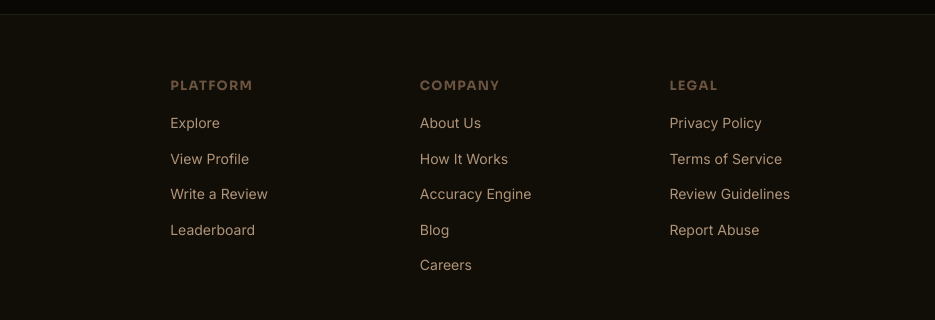
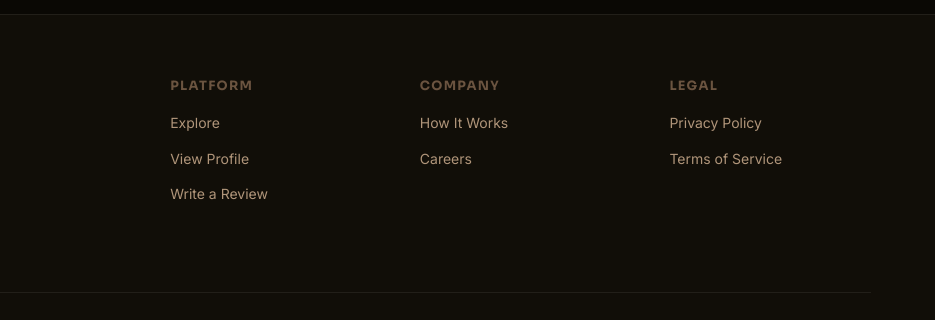
Before and after one commit to zacharyginis/peepd, a website: page cookie-policy.html in a window 1280 px wide. Shown: the part 3726-4046 px from the top of the page, 345-1280 px from the left. Drawn offline with Linux system fonts and the light colour scheme.

Commit message:
remove erroneous footer links

```diff
--- a/cookie-policy.html
+++ b/cookie-policy.html
@@ -222,16 +222,12 @@
             <li><a href="/">Explore</a></li>
             <li><a href="/profile">View Profile</a></li>
             <li><a href="/write-review">Write a Review</a></li>
-            <li><a href="#">Leaderboard</a></li>
           </ul>
         </div>
         <div class="footer__col">
           <h4>Company</h4>
           <ul>
-            <li><a href="#">About Us</a></li>
-            <li><a href="#">How It Works</a></li>
-            <li><a href="#">Accuracy Engine</a></li>
-            <li><a href="#">Blog</a></li>
+            <li><a href="/how-it-works">How It Works</a></li>
             <li><a href="/careers">Careers</a></li>
           </ul>
         </div>
@@ -240,8 +236,6 @@
           <ul>
             <li><a href="/privacy-policy">Privacy Policy</a></li>
             <li><a href="/terms">Terms of Service</a></li>
-            <li><a href="#">Review Guidelines</a></li>
-            <li><a href="#">Report Abuse</a></li>
           </ul>
         </div>
       </div>
```
Also changed, not shown: how-it-works.html (+1 -7 lines), index.html (+1 -7 lines), privacy-policy.html (+1 -7 lines), profile.html (+1 -1 lines), terms-of-service.html (+1 -7 lines).
